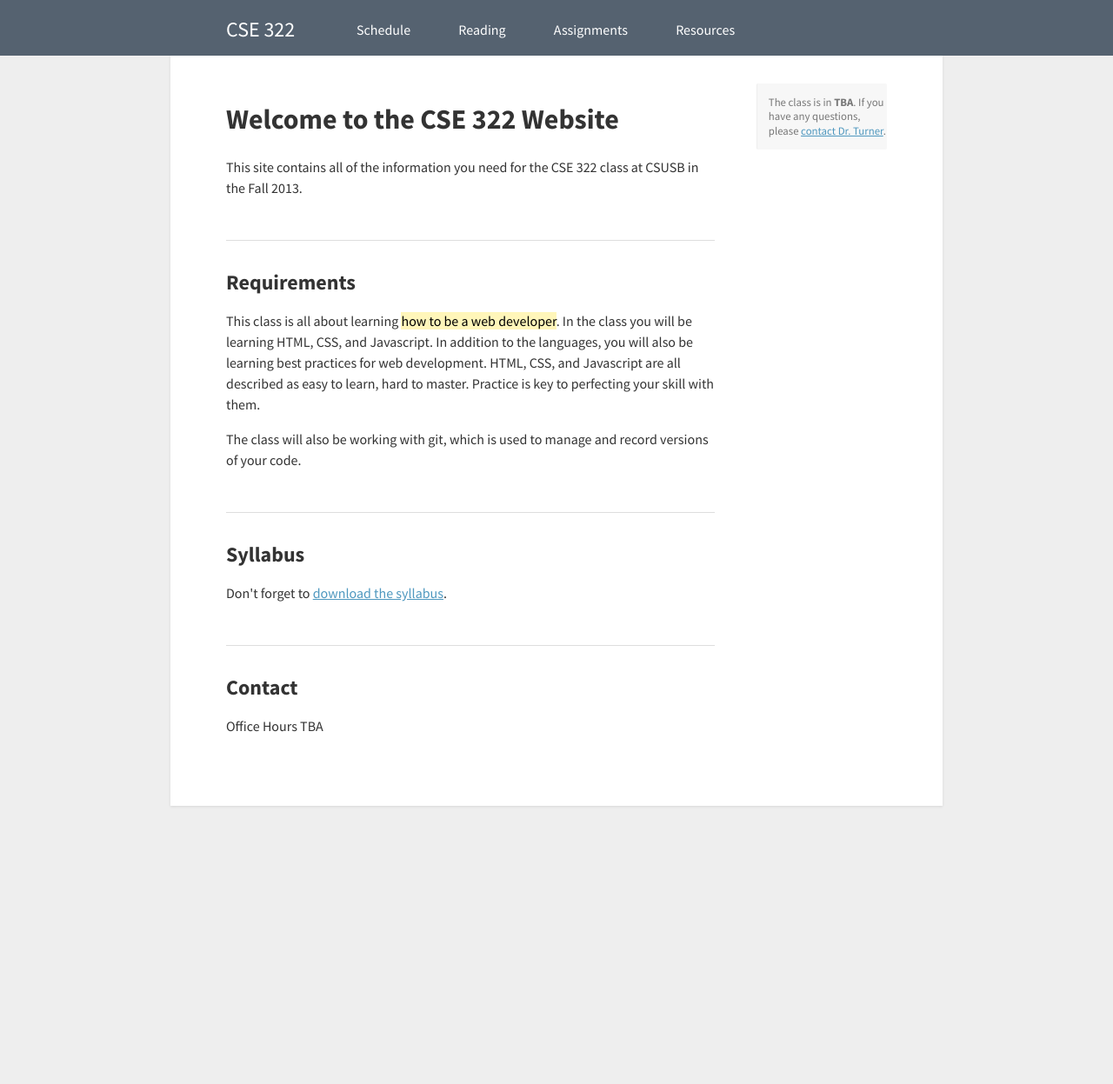
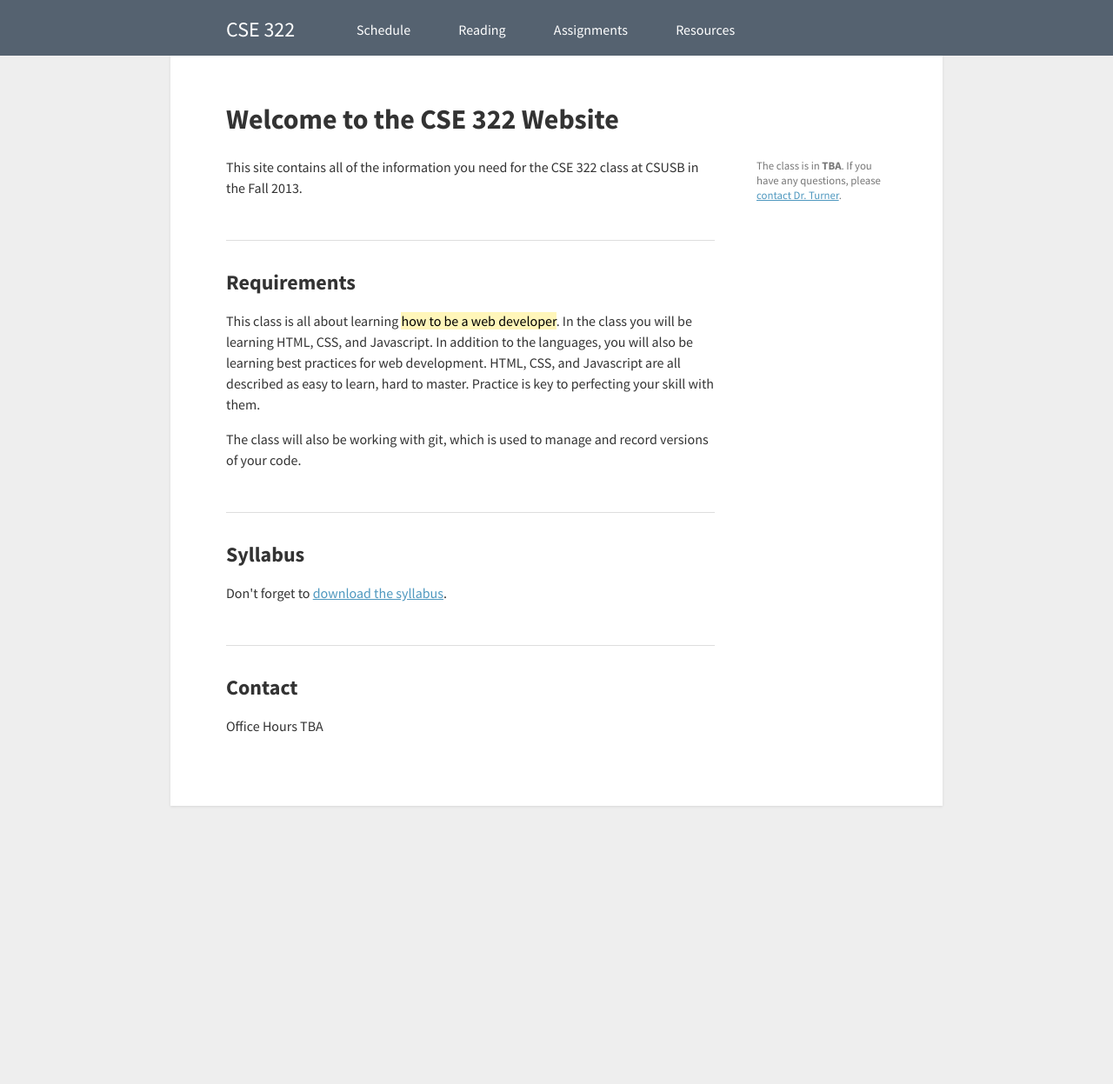
Before and after one commit to csusbdt/322-2013, a Jekyll site: the page built from index.html, in a window 1280 px wide. Shown: the whole page at 87% size. Built offline with Jekyll 4.4.1, drawn with Linux system fonts in a browser that asks for light colours; nearby versions of some CDN libraries.

Commit message:
Updated some styles

```diff
--- a/styles/main.css
+++ b/styles/main.css
@@ -355,9 +355,14 @@ mark {
             width: 150px;
             float: right;
             display: inline;
-            padding: 0 0 0 1em;
-            border-left: 1px solid #eee;
+            margin-top: 6.75em;
+            padding: 0;
+            background: transparent;
         }
+
+            .page-sidebar p {
+                margin: 0;
+            }
 }
 
 @media print,
```
